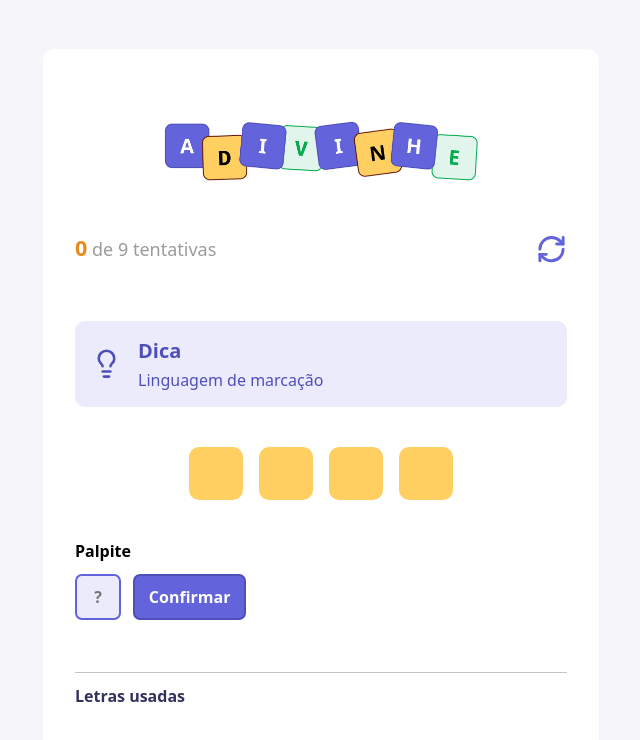
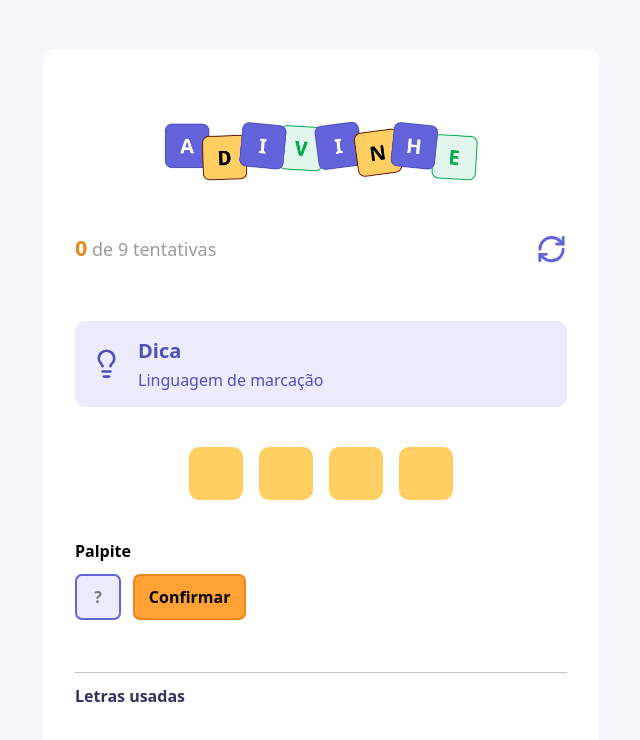
Before and after one commit to RafaDalmagro/jogo-adivinhacao, a React (Vite) app: page / in a window 1280 px wide. Shown: the top 740 px of the page, without its empty margins (319-959 px from the left). Built offline with nearby package versions, Linux system fonts and the light colour scheme.

Commit message:
Alterando a cor do componente Button.

```diff
--- a/src/components/Button/style.module.css
+++ b/src/components/Button/style.module.css
@@ -2,9 +2,9 @@
     height: 2.87rem;
     border-radius: 0.43rem;
 
-    background-color: #6363db;
-    border: 2px solid #4f4fb9;
-    color: #ffffff;
+    background-color: #ffa135;
+    border: 2px solid #e8891c;
+    color: #000000;
 
     padding: 0 0.87rem;
     font-size: 1rem;
```
